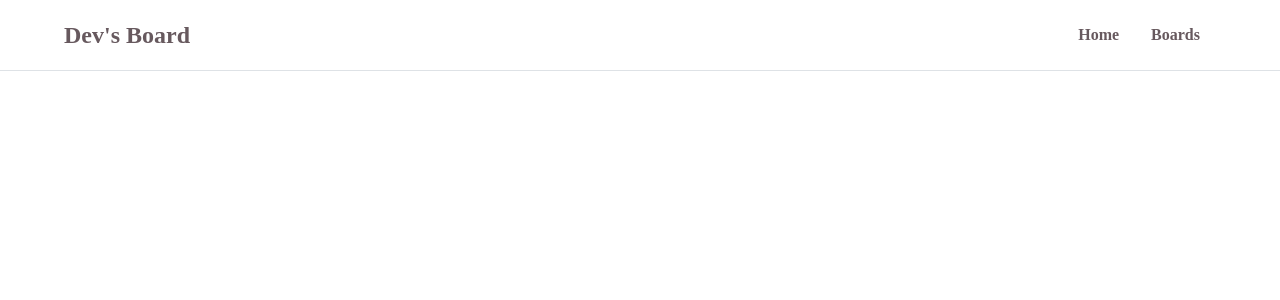
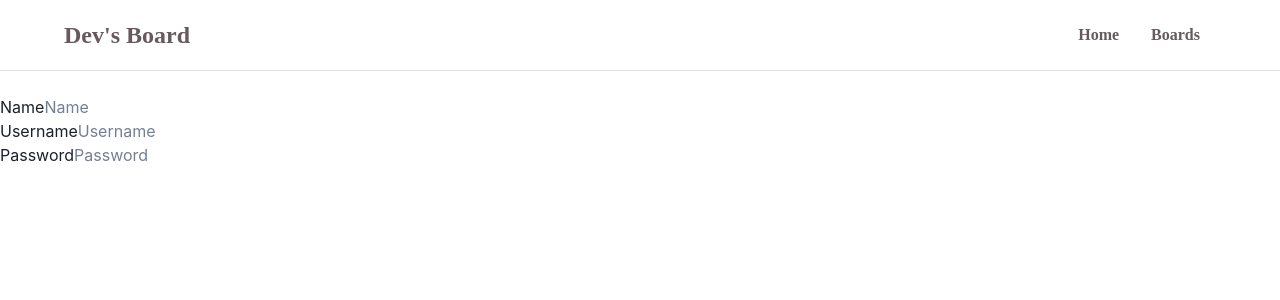
Before and after one commit to LamiSaadat/devs-board-client, a React (Create React App) app: page /signup in a window 1280 px wide. Shown: the top 300 px of the page. Built offline with nearby package versions, Linux system fonts and the light colour scheme; no server answers; a web font is replaced by a local one.

Commit message:
Created sign up page with logic and sign up page route on app.js

```diff
--- a/src/App.js
+++ b/src/App.js
@@ -4,6 +4,7 @@ import { ChakraProvider } from "@chakra-ui/react";
 import Header from "./components/Header";
 import HomePage from "./pages/HomePage";
 import BoardPage from "./pages/BoardPage";
+import SignUpPage from "./pages/SignUpPage";
 
 //Bootstrap CSS
 import "bootstrap/dist/css/bootstrap.min.css";
@@ -18,7 +19,8 @@ function App() {
       <Router>
         <Header />
         <Switch>
-          <Route path="/" exact component={HomePage}></Route>
+          <Route path="/signup" component={SignUpPage}></Route>
+          <Route path="/home" exact component={HomePage}></Route>
           <Route path="/board" component={BoardPage}></Route>
         </Switch>
       </Router>
--- a/src/components/Header/Header.js
+++ b/src/components/Header/Header.js
@@ -6,7 +6,7 @@ function Header() {
     //bootstrap header
     <header className="d-flex flex-wrap justify-content-center py-3 mb-4 border-bottom header">
       <a
-        href="/"
+        href="/home"
         className="d-flex align-items-center mb-3 mb-md-0 me-md-auto text-dark text-decoration-none"
       >
         <span className="fs-4 header__title">Dev's Board</span>
@@ -15,7 +15,7 @@ function Header() {
       <ul className="nav nav-pills header__links">
         <li className="nav-item header__link header__item">
           <NavLink
-            to="/"
+            to="/home"
             exact
             className="nav-link header__item-link"
             activeClassName="active"
--- /dev/null
+++ b/src/pages/SignUpPage/SignUpPage.js
@@ -0,0 +1,48 @@
+import React, { useState } from "react";
+import axios from "axios";
+import "./SignUpPage.scss";
+
+function SignUpPage() {
+  const [isSignedUp, setIsSignedUp] = useState("false");
+
+  const base_URL = process.env.REACT_APP_API_URL;
+
+  const handleSignUp = (e) => {
+    e.preventDefault();
+
+    axios
+      .post(`${base_URL}/signup`, {
+        name: e.target.name.value,
+        username: e.target.username.value,
+        password: e.target.password.value,
+      })
+      .then(() => {
+        setIsSignedUp("true");
+      });
+  };
+
+  return (
+    <form onSubmit={handleSignUp}>
+      <div>
+        <label>
+          Name
+          <input type="text" placeholder="Name" name="name" />
+        </label>
+      </div>
+      <div>
+        <label>
+          Username
+          <input type="text" placeholder="Username" name="username" />
+        </label>
+      </div>
+      <div>
+        <label>
+          Password
+          <input type="password" placeholder="Password" name="password" />
+        </label>
+      </div>
+    </form>
+  );
+}
+
+export default SignUpPage;
--- /dev/null
+++ b/src/pages/SignUpPage/index.js
@@ -0,0 +1 @@
+export { default } from "./SignUpPage";
```
Also changed, not shown: src/pages/SignUpPage/SignUpPage.scss (added).
